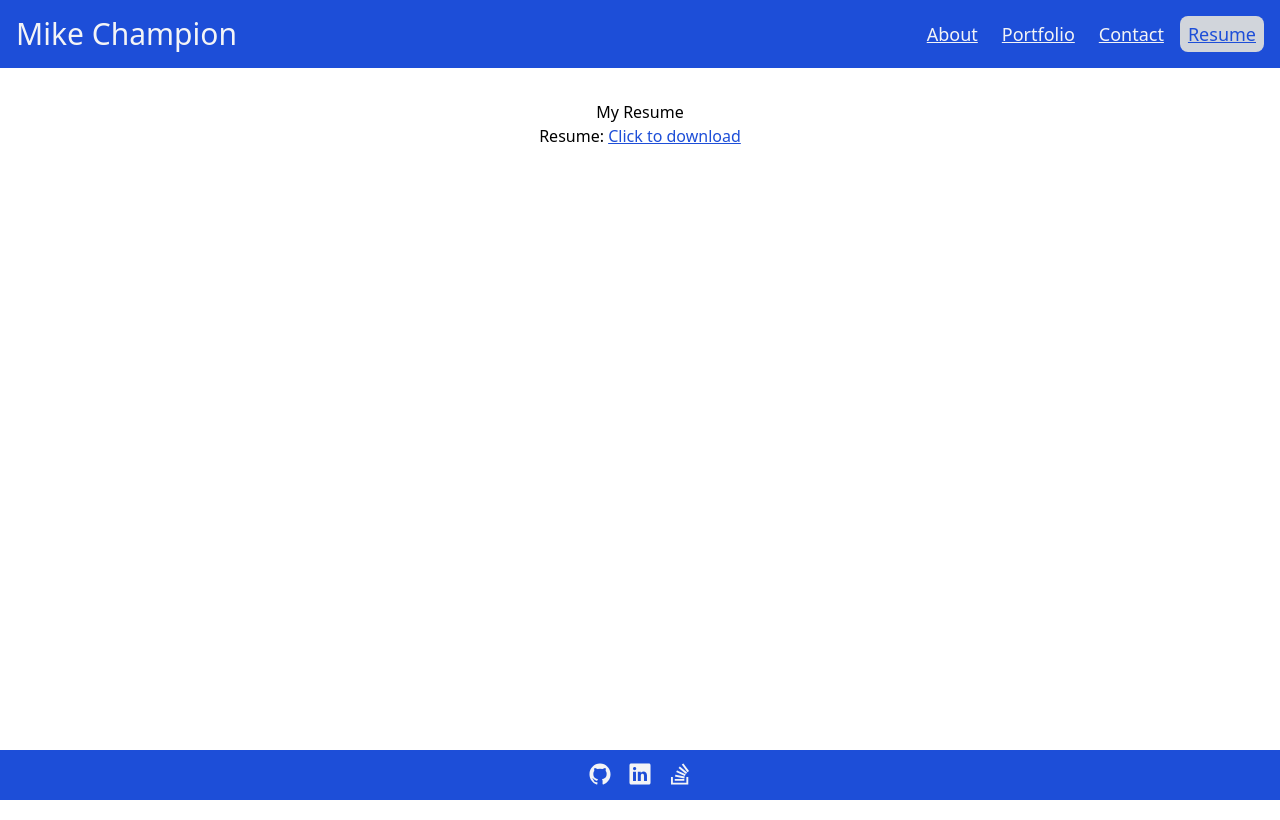
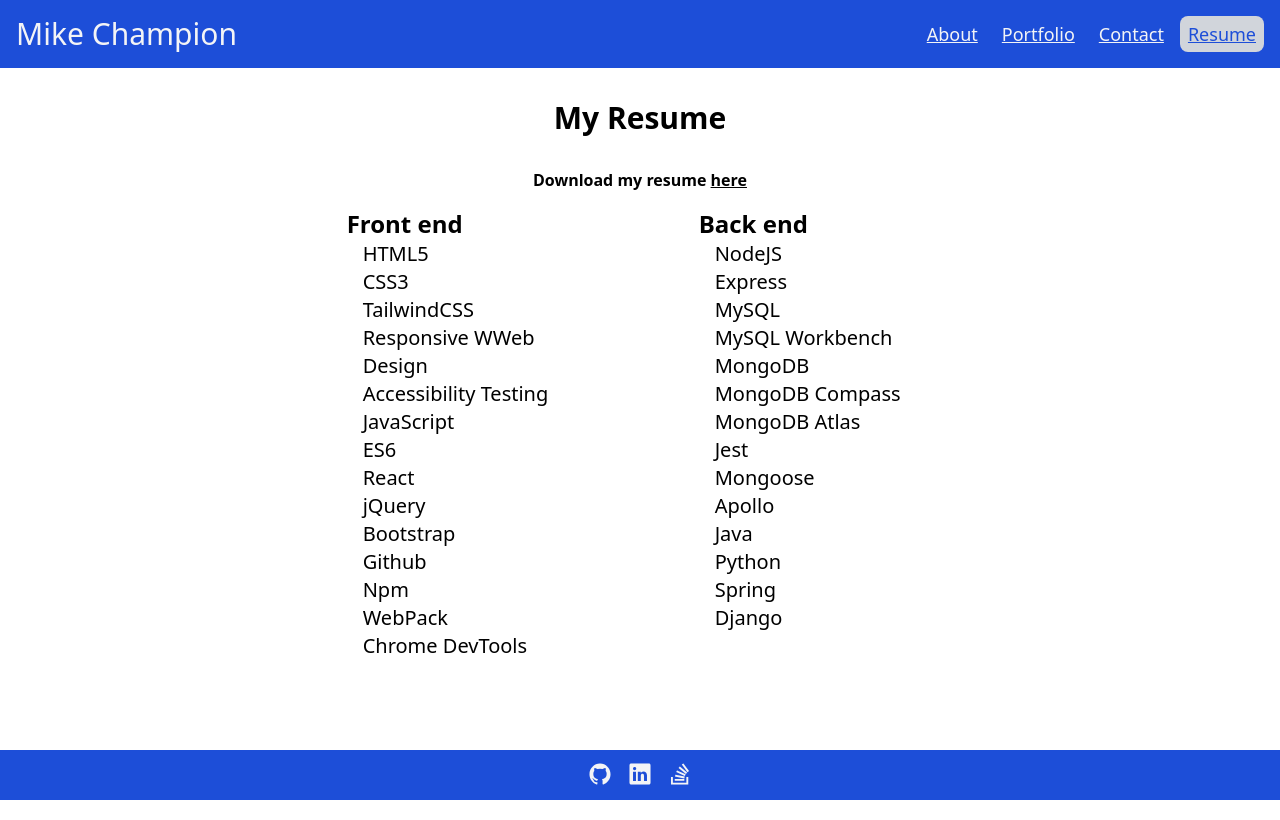
Before and after one commit to MikeChampion/react-portfolio, a React (Create React App) app: page /resume in a window 1280 px wide. Built offline with nearby package versions, Linux system fonts and the light colour scheme.

Commit message:
Add content to Resume component

```diff
--- a/src/components/Resume.jsx
+++ b/src/components/Resume.jsx
@@ -1,12 +1,42 @@
+import PropTypes from "prop-types";
+
 function Resume() {
+    const front = ["HTML5", "CSS3", "TailwindCSS", "Responsive WWeb Design", "Accessibility Testing", "JavaScript", "ES6", "React", "jQuery", "Bootstrap", "Github", "Npm", "WebPack", "Chrome DevTools"];
+    const back = ["NodeJS", 'Express', "MySQL", "MySQL Workbench", "MongoDB", "MongoDB Compass", "MongoDB Atlas", "Jest", "Mongoose", "Apollo", "Java", "Python", "Spring", "Django"];
+    const other = []
+
     return (
         <div className="flex flex-col items-center mt-8 w-11/12">
-            <h2>My Resume</h2>
-            <p>
-                Resume: <a href="./assets/pdf/Michael_Champion_Resume_0621.pdf" className="underline text-blue-700 hover:text-red-500" download>Click to download</a>
-            </p>
+            <h2 className="text-3xl font-bold">My Resume</h2>
+            <div className="flex flex-col items-center w-11/12 mt-8 mb-20 lg:w-5/6 gap-4">
+                <p className="self-center font-bold">Download my resume <a href="./assets/pdf/Michael_Champion_Resume_0621.pdf" className="underline" download>here</a></p>
+
+                <div className="flex flex-col md:flex-row md:justify-between mb-20 w-4/5 md:w-3/4 lg:w-3/5 gap-4">
+                    <div className="flex flex-col w-full md:w-2/5">
+                        <h3 className="text-2xl font-bold">Front end</h3>
+                        <ul>
+                            {front.map((front, index) => {
+                                return <li key={index} className="ml-4 text-xl">{front}</li>;
+                            })}
+                        </ul>
+                    </div>
+                    <div className="flex flex-col w-full md:w-2/5">
+                        <h3 className="text-2xl font-bold">Back end</h3>
+                        <ul>
+                            {back.map((back, index) => {
+                                return <li key={index} className="ml-4 text-xl">{back}</li>;
+                            })}
+                        </ul>
+                    </div>
+                </div>
+            </div>
         </div>
     )
 }
 
+Resume.propTypes = {
+    front: PropTypes.array,
+    back: PropTypes.array
+  };
+
 export default Resume
```
